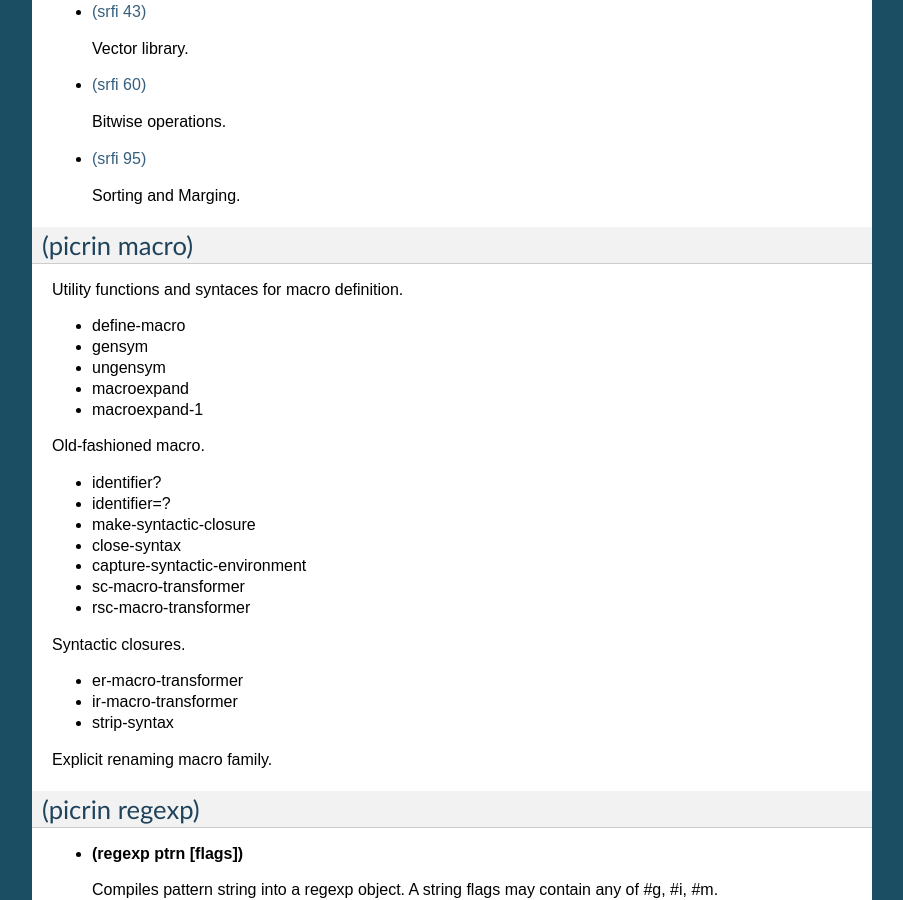
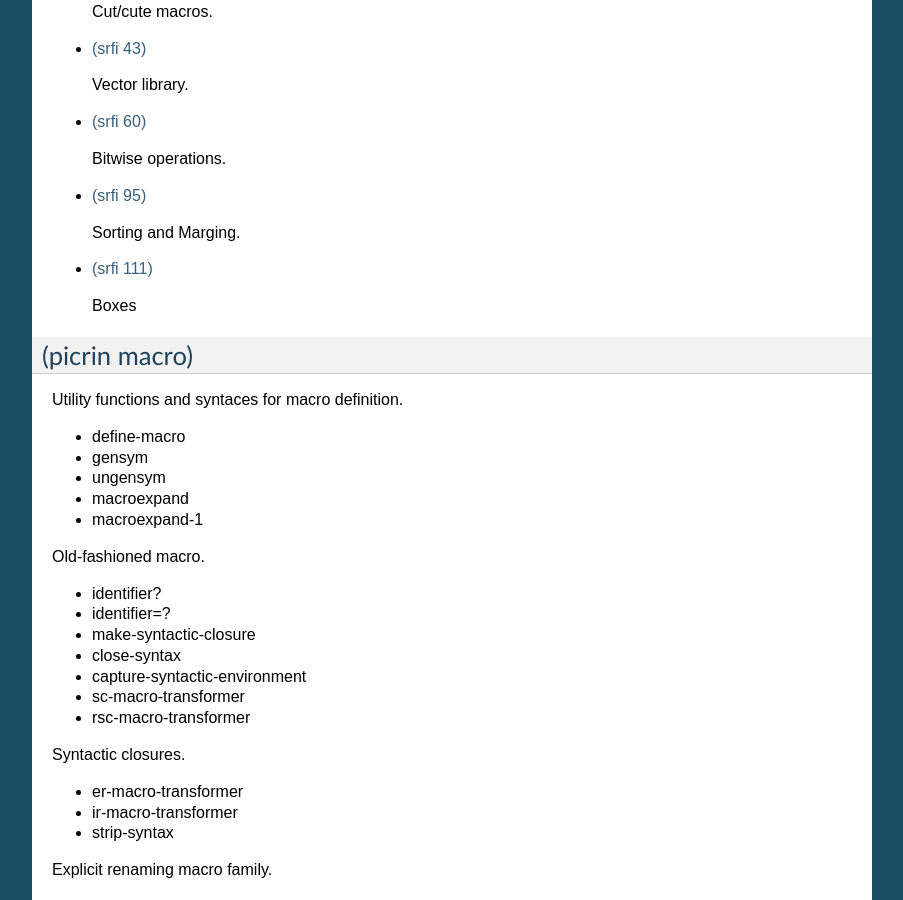
Before and after one commit to picrin-scheme/picrin, a Sphinx documentation site: the page built from docs/libs.rst, in a window 1280 px wide and 900 px high, scrolled down 683 px. Shown: the whole window, without its empty margins (198-1101 px from the left). Built offline with Sphinx 7.4.7, drawn with Linux system fonts in a browser that asks for light colours.

Commit message:
add missing link of srfi 111

```diff
--- a/docs/libs.rst
+++ b/docs/libs.rst
@@ -30,6 +30,7 @@ SRFI libraries
 
 - `(srfi 17)
   <http://srfi.schemers.org/srfi-17/>`_
+
   Generalized set!
 
 - `(srfi 26)
@@ -51,6 +52,11 @@ SRFI libraries
   <http://srfi.schemers.org/srfi-95/>`_
 
   Sorting and Marging.
+
+- `(srfi 111)
+  <http://srfi.schemers.org/srfi-111/>`_
+
+  Boxes
 
 (picrin macro)
 --------------
```
Also changed, not shown: 1 other file.
